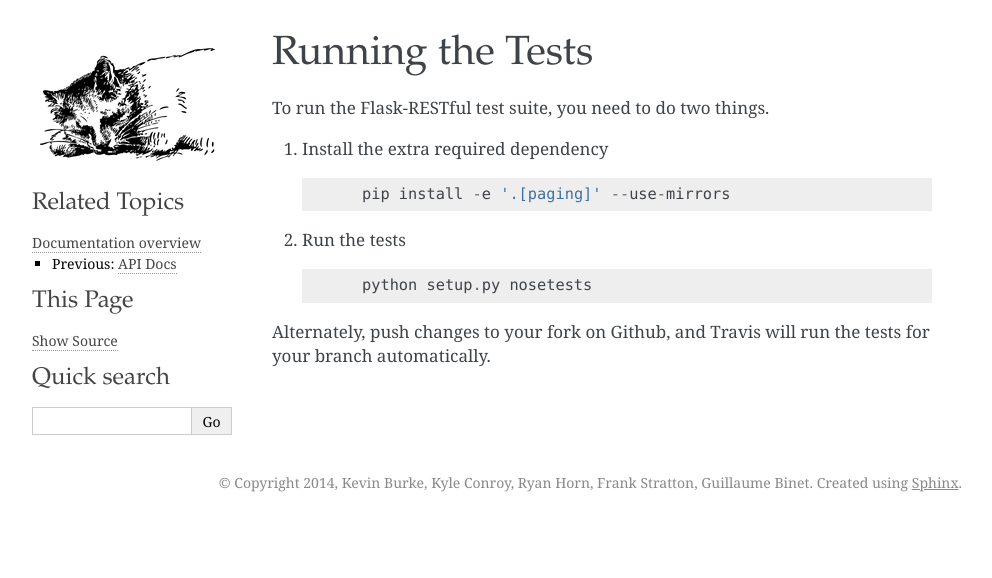
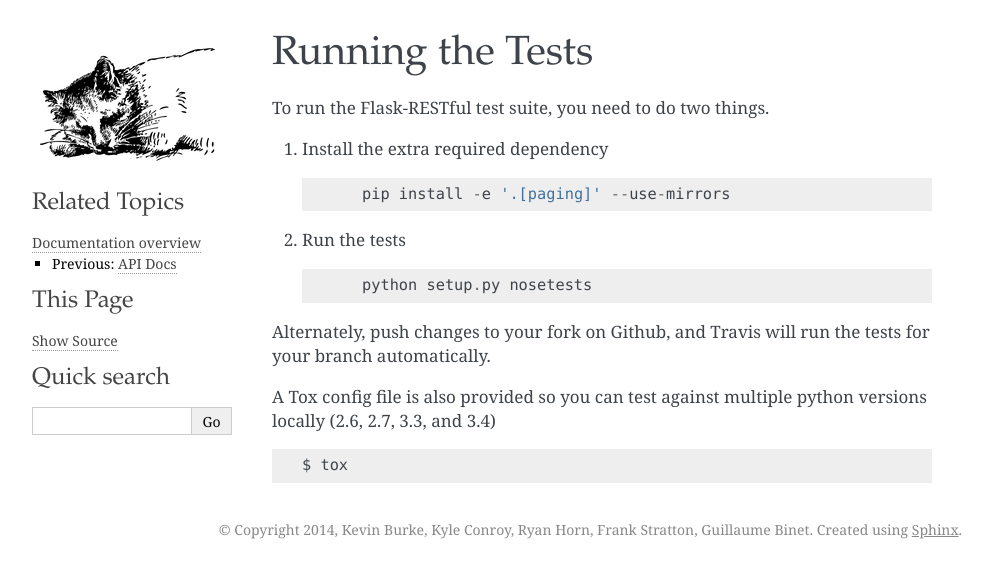
Before and after one commit to flask-restful/flask-restful, a Sphinx documentation site: the page built from docs/testing.rst, in a window 1280 px wide. Shown: the top 578 px of the page, without its empty margins (148-1140 px from the left). Built offline with Sphinx 7.4.7, drawn with Linux system fonts in a browser that asks for light colours.

Commit message:
add tox info to testing docs

```diff
--- a/docs/testing.rst
+++ b/docs/testing.rst
@@ -15,3 +15,8 @@ To run the Flask-RESTful test suite, you need to do two things.
 
 Alternately, push changes to your fork on Github, and Travis will run the tests
 for your branch automatically.
+
+A Tox config file is also provided so you can test against multiple python
+versions locally (2.6, 2.7, 3.3, and 3.4) ::
+
+       $ tox
```
